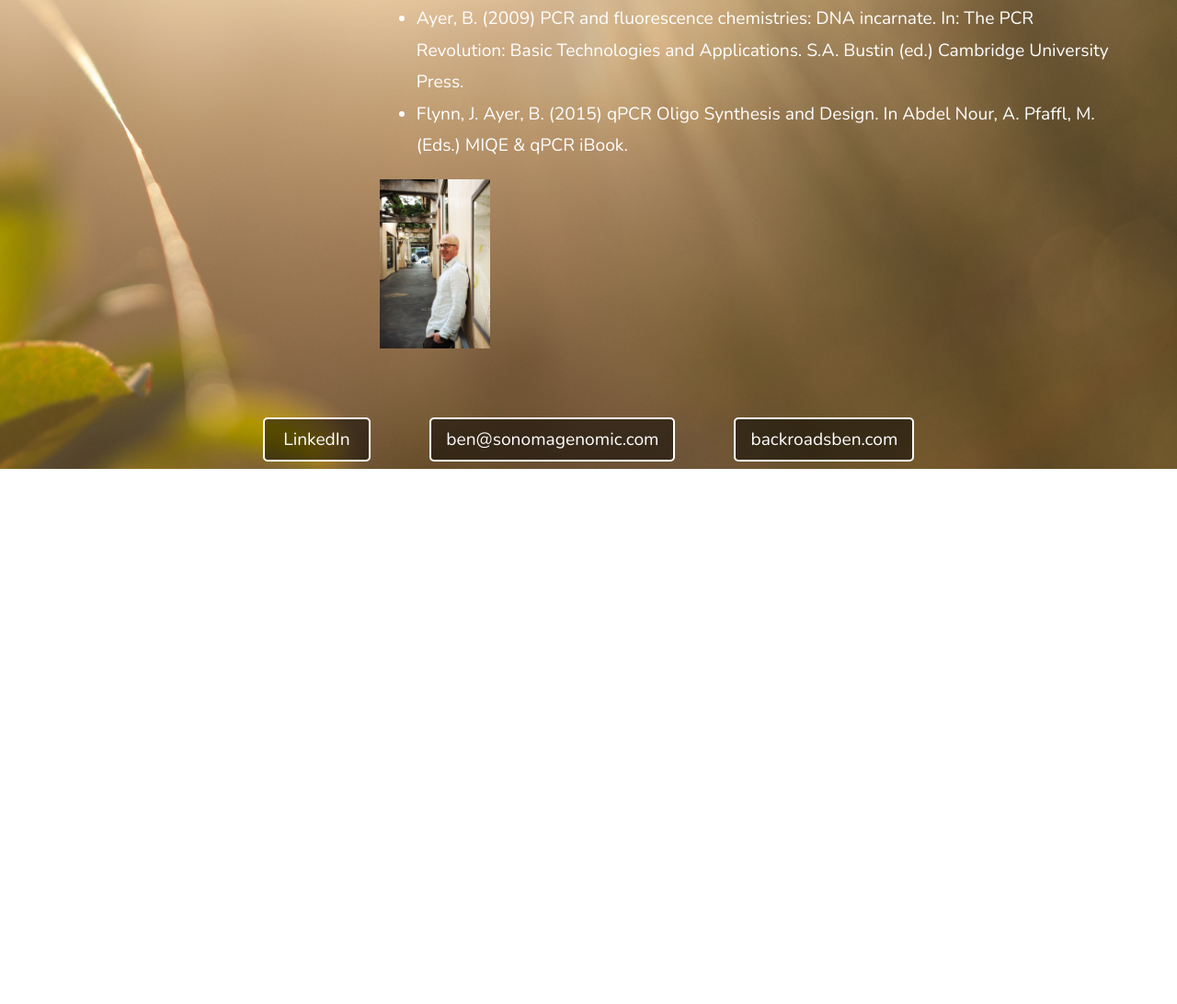
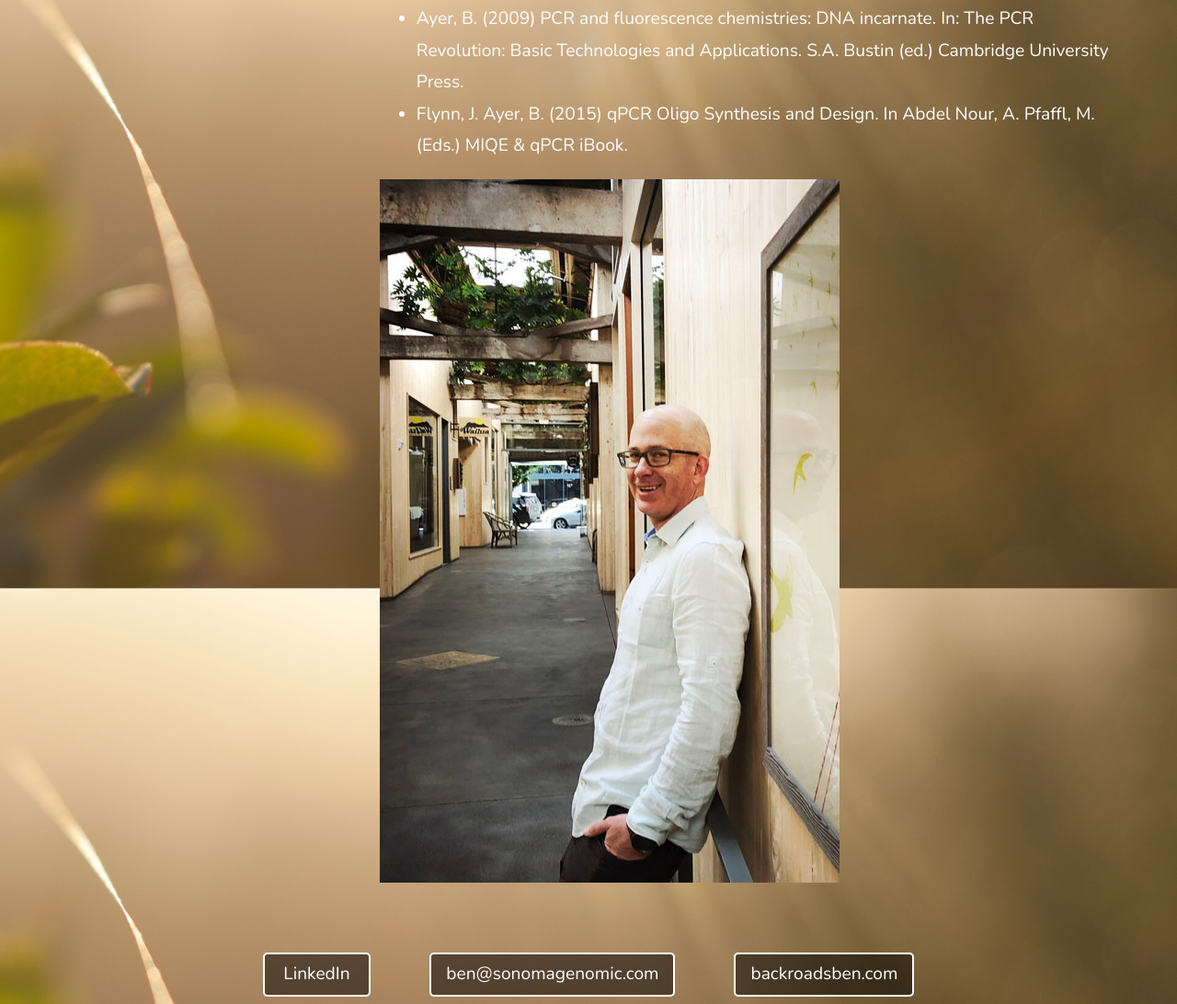
Before and after one commit to backroadsben/sonoma-genomic, a plain HTML site: page about.html in a window 1280 px wide. Shown: the part 1067-2159 px from the top of the page at 92% size. Before the commit the page ends 1577 px from the top, so only its background shows below. Drawn offline with nearby package versions, Linux system fonts and the light colour scheme.

Commit message:
Fixed profile photo

```diff
--- a/styles/stylesheet.css
+++ b/styles/stylesheet.css
@@ -52,7 +52,7 @@ a:hover {
 }
 img[src='./images/profile.jpg'] {
 	width: 100%;
-	max-width: 120px;
+	max-width: 500px;
 }
 .home-background {
 	background-image: url('../images/home-background.jpg');
```
